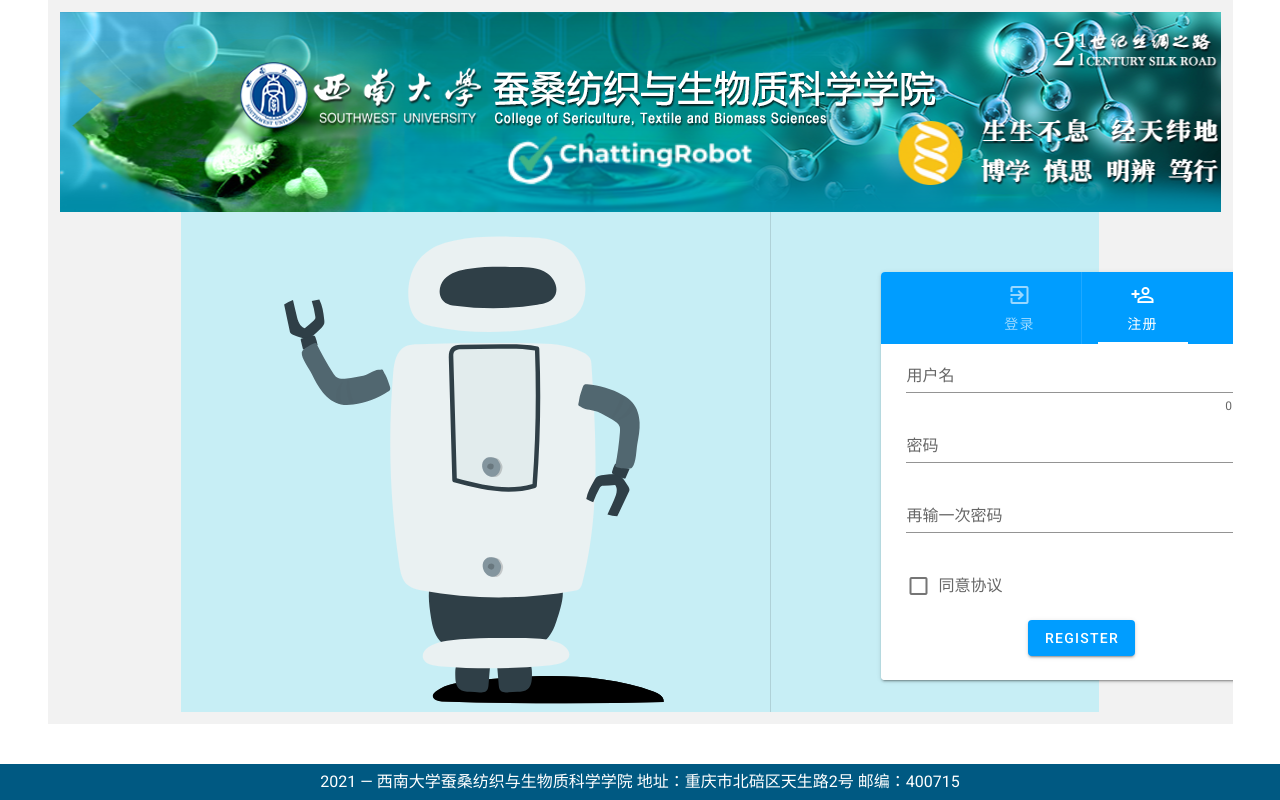
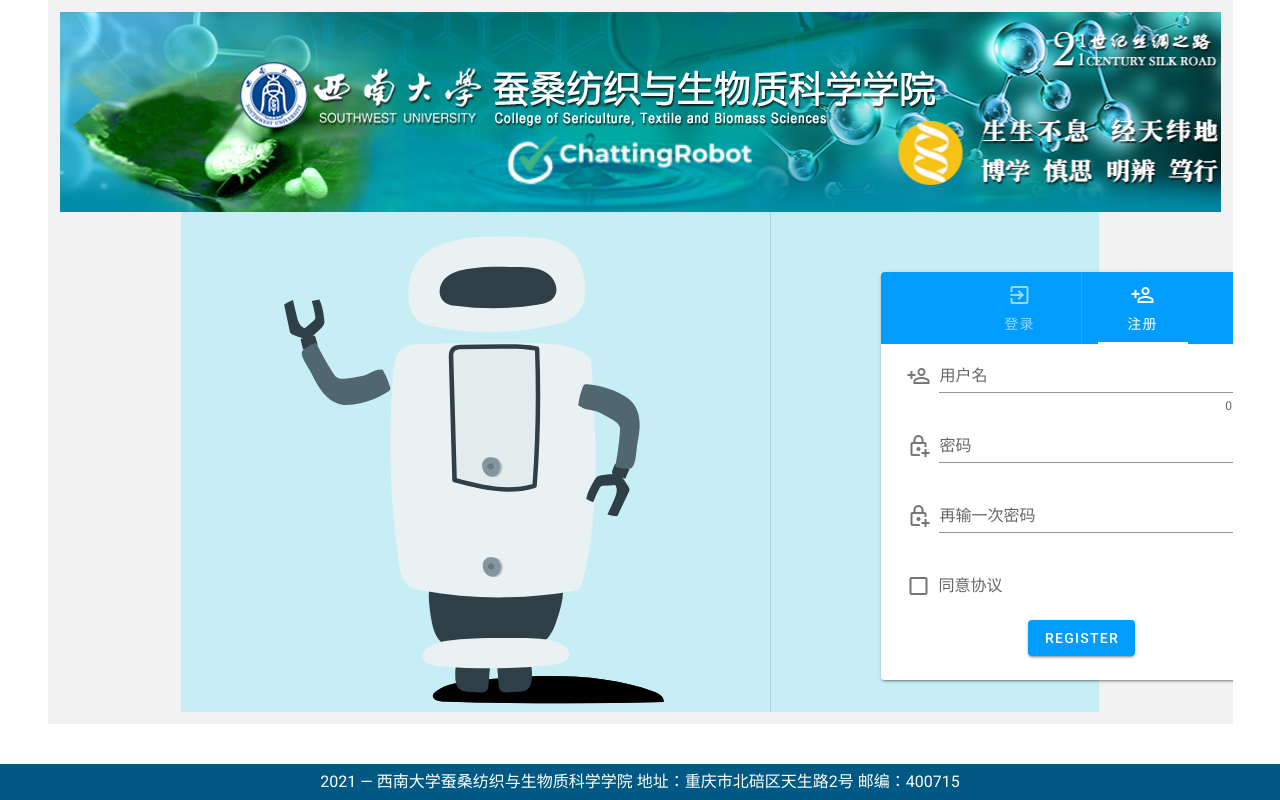
Before and after one commit to swu-wpo/wpo_classdesign, a Vue app in the folder chattingrobot/: page / in a window 1280 px wide. Both pictures are taken after a click on the tab "注册". Built offline with nearby package versions, Linux system fonts and the light colour scheme.

Commit message:
登录页面

```diff
--- a/chattingrobot/src/views/Login.vue
+++ b/chattingrobot/src/views/Login.vue
@@ -21,19 +21,20 @@
                 icons-and-text>
           <v-tabs-slider></v-tabs-slider>
 
-          <v-tab>
+          <v-tab @click="$v.$reset()">
             登录
             <v-icon>mdi-login-variant</v-icon>
           </v-tab>
           <v-divider class="mx-4"
                      vertical></v-divider>
-          <v-tab>
+          <v-tab @click="$v.$reset()">
             注册
             <v-icon>mdi-account-plus-outline</v-icon>
           </v-tab>
         </v-tabs>
 
-        <v-tabs-items v-model="tab">
+        <v-tabs-items v-model="
+                 tab">
           <v-tab-item>
             <form ref="login">
               <div class="form">
@@ -42,11 +43,18 @@
                               :counter="16"
                               label="用户名"
                               required
+                              clearable
+                              prepend-icon="mdi-account-outline"
                               @input="$v.userName.$touch()"
                               @blur="$v.userName.$touch()"></v-text-field>
                 <v-text-field v-model="passWord"
                               :error-messages="pwdErrors"
                               label="密码"
+                              prepend-icon="mdi-lock-outline"
+                              :append-icon="pwdShow ? 'mdi-eye' : 'mdi-eye-off'"
+                              :type="pwdShow ? 'text' : 'password'"
+                              @click:append="pwdShow = !pwdShow"
+                              clearable
                               required
                               @input="$v.passWord.$touch()"
                               @blur="$v.passWord.$touch()"></v-text-field>
@@ -65,7 +73,7 @@
                   </template>
                   <span>Refresh form</span>
                 </v-tooltip>
-                <v-btn @click="submit"
+                <v-btn @click="submitLogin"
                        color="#009DFF"><span>Login</span></v-btn>
               </div>
 
@@ -80,18 +88,26 @@
                               :counter="16"
                               label="用户名"
                               required
+                              clearable
+                              prepend-icon="mdi-account-plus-outline"
                               @input="$v.userName.$touch()"
                               @blur="$v.userName.$touch()"></v-text-field>
                 <v-text-field v-model="passWord"
                               :error-messages="pwdErrors"
                               label="密码"
+                              type="password"
+                              prepend-icon="mdi-lock-plus-outline"
                               required
+                              clearable
                               @input="$v.passWord.$touch()"
                               @blur="$v.passWord.$touch()"></v-text-field>
                 <v-text-field v-model="passWord1"
                               :error-messages="pwd1Errors"
                               label="再输一次密码"
+                              type="password"
+                              prepend-icon="mdi-lock-plus-outline"
                               required
+                              clearable
                               @input="$v.passWord1.$touch()"
                               @blur="$v.passWord1.$touch()"></v-text-field>
                 <v-checkbox v-model="checkbox"
@@ -115,7 +131,7 @@
                   </template>
                   <span>Refresh form</span>
                 </v-tooltip>
-                <v-btn @click="submit"
+                <v-btn @click="submitReg"
                        color="#009DFF"><span>Register</span></v-btn>
               </div>
               <br>
@@ -137,7 +153,7 @@
 //这里可以导入其他文件（比如：组件，工具js，第三方插件js，json文件，图片文件等等）
 //例如：import 《组件名称》 from '《组件路径》';
 import { validationMixin } from 'vuelidate'
-import { required, maxLength, minLength } from 'vuelidate/lib/validators'
+import { required, maxLength, minLength, sameAs } from 'vuelidate/lib/validators'
 export default {
   //import引入的组件需要注入到对象中才能使用
   name: 'Login',
@@ -146,7 +162,7 @@ export default {
   validations: {
     userName: { required, maxLength: maxLength(16), minLength: minLength(4) },
     passWord: { required, minLength: minLength(6) },
-    passWord1: { required, minLength: minLength(6) },
+    passWord1: { required, minLength: minLength(6), sameAsPassword: sameAs('password') },
     checkbox: {
       checked(val) {
         return val
@@ -162,9 +178,13 @@ export default {
       userName: '',
       passWord: '',
       passWord1: '',
-
+      pwdShow: false,
       checkbox: false,
       formHasErrors: false,
+
+      //测试登录
+      u: '1234',
+      pwd: '123456',
     }
   },
 
@@ -195,13 +215,41 @@ export default {
       if (!this.$v.passWord1.$dirty) return errors
       !this.$v.passWord1.minLength && errors.push('密码至少6位')
       !this.$v.passWord1.required && errors.push('再输一次密码')
-      this.passWord !== this.passWord1 && errors.push('两次输入密码不一致')
+      !this.$v.passWord1.sameAs && errors.push('两次输入密码不一致')
       return errors
     },
   },
   //方法集合
   methods: {
-    submit() {
+    submitLogin() {
+      this.$v.$touch()
+      // this.$v.userName.$touch()
+      // this.$v.passWord.$touch()
+      let flag = this.$v.$dirty
+
+      // refresh图标的显示
+      if (flag) {
+        this.formHasErrors = true
+      } else {
+        this.formHasErrors = false
+      }
+      // 验证状态
+      if (this.$v.userName.$invalid || this.$v.passWord.$invalid) {
+        this.$store.dispatch('snackbar/openSnackbar', {
+          msg: '登录失败',
+          color: 'warning'
+        })
+      } else if (this.userName === this.u && this.passWord === this.pwd) {
+        // setTimeout(() => {
+        //   alert('登陆成功')
+        // }, 500)
+        this.$store.dispatch('snackbar/openSnackbar', {
+          msg: '登录成功',
+          color: 'success'
+        })
+      }
+    },
+    submitReg() {
       this.$v.$touch()
       let flag = this.$v.$dirty
       console.log(flag)
```
